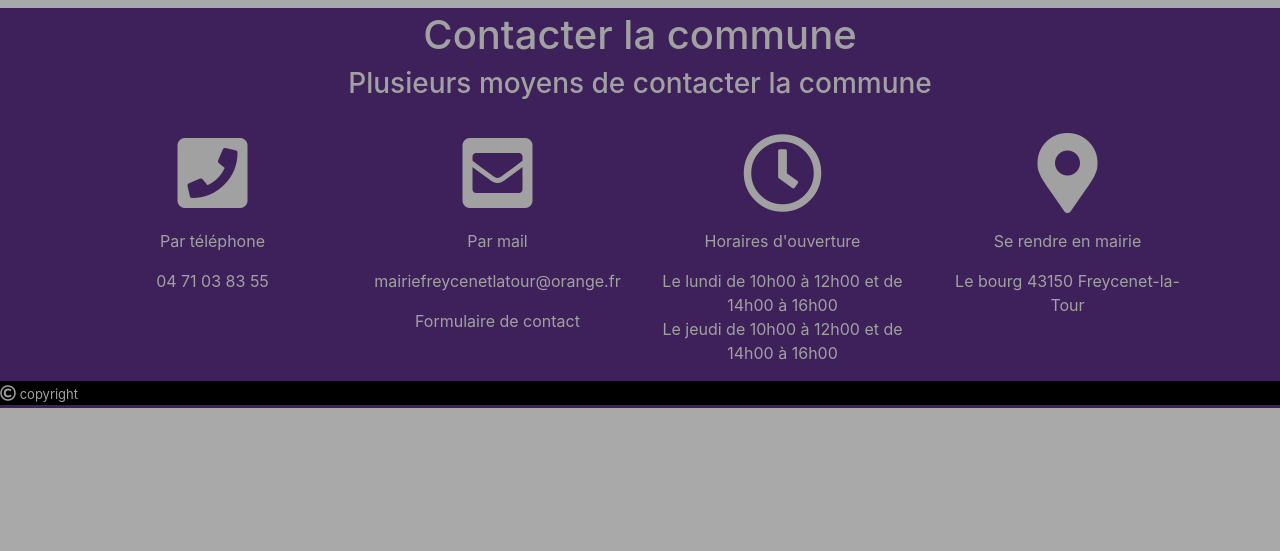
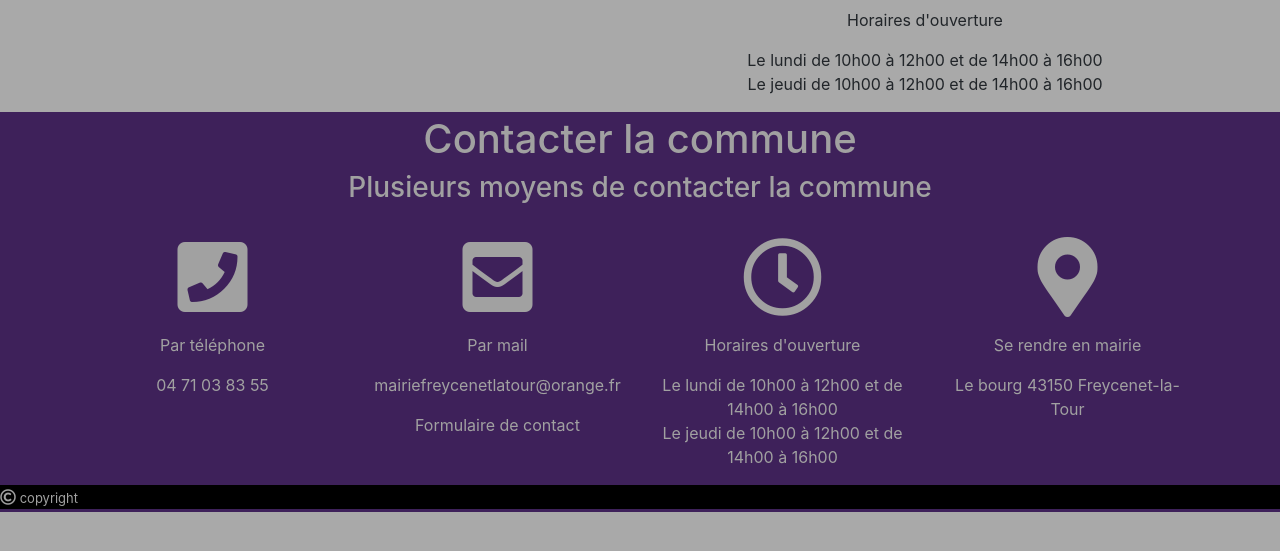
Before and after one commit to ByWind80800/Stage_Zark_Bywind_public, a PHP site: template Vue/includes/Commune/Mairie.php in a window 1280 px wide. Shown: the part 165-716 px from the top of the page. Run offline with PHP 8.4, Linux system fonts and the light colour scheme; the template is opened without the code that fills it, so the values that code supplies are empty; some libraries are stand-ins or nearby versions.

Commit message:
Page mairie

```diff
--- a/Vue/Css/page.css
+++ b/Vue/Css/page.css
@@ -176,33 +176,39 @@ nav ul li:hover a{
 .menu-accueil:hover{
 	border-top: 5px solid #3E215A;
  	background-color: darkgrey;
+ 	height: 72px;
 }
 .menu-actualite:hover{
  	border-top: 5px solid #3E215A;
  	background-color: darkgrey;
  	padding: 20px 30px;
+ 	height: 72px;
  }
 
 .menu-commune:hover{
  	border-top: 5px solid #3E215A;
  	background-color: darkgrey;
  	padding: 20px 30px;
+ 	height: 72px;
  }
 
 .menu-services:hover{
  	border-top: 5px solid #3E215A;
  	background-color: darkgrey;
  	padding: 20px 30px;
+ 	height: 72px;
  }
 .menu-association:hover{
  	border-top: 5px solid #3E215A;
  	background-color: darkgrey;
  	padding: 20px 30px;
+ 	height: 72px;
  }
  .menu-decouverte:hover{
  	border-top: 5px solid #3E215A;
  	background-color: darkgrey;
  	padding: 20px 30px;
+ 	height: 72px;
  }
 .connexion:hover{
 	border-top: 5px solid #3E215A;
@@ -210,6 +216,7 @@ nav ul li:hover a{
  	padding: 20px 30px;
  	text-decoration: none;
  	color: #3E215A;
+ 	height: 72px;
 }
 .logo{
 	margin-top: 7px;
@@ -255,7 +262,7 @@ footer{
 	background-color: #3E215A;
 	color: #A1A1A1;
 }
-.formulaireContact{
+.formulaire{
 	color: #A1A1A1;
 }
 .copyright{
--- a/Vue/includes/Commune/Mairie.php
+++ b/Vue/includes/Commune/Mairie.php
@@ -0,0 +1,14 @@
+<div class="container">
+			<div align="center">
+				<div class="row">
+					<div class="col-md-6">
+						<img src="">
+					</div>
+					<div class="col-md-6">
+						<p>Horaires d'ouverture</p>
+						<p>Le lundi de 10h00 à 12h00 et de 14h00 à 16h00 <br/>
+						Le jeudi de 10h00 à 12h00 et de 14h00 à 16h00</p>
+					</div>
+				</div>
+			</div>
+		</div>
--- a/Vue/includes/pied.php
+++ b/Vue/includes/pied.php
@@ -13,8 +13,8 @@
 					<div class="col-md-3">
 						<p><i class="fas fa-envelope-square fa-5x"></i></p>
 						<p>Par mail</p>
-						<p>mairiefreycenetlatour@orange.fr</p>
-						<p><a class="formulaireContact" href="">Formulaire de contact</a></p>
+						<p><a class="formulaire" href="mailto:contact@moto.com">mairiefreycenetlatour@orange.fr</a></p>
+						<p><a class="formulaire" href="">Formulaire de contact</a></p>
 					</div>
 					<div class="col-md-3">
 						<p><i class="far fa-clock fa-5x"></i></p>
```
